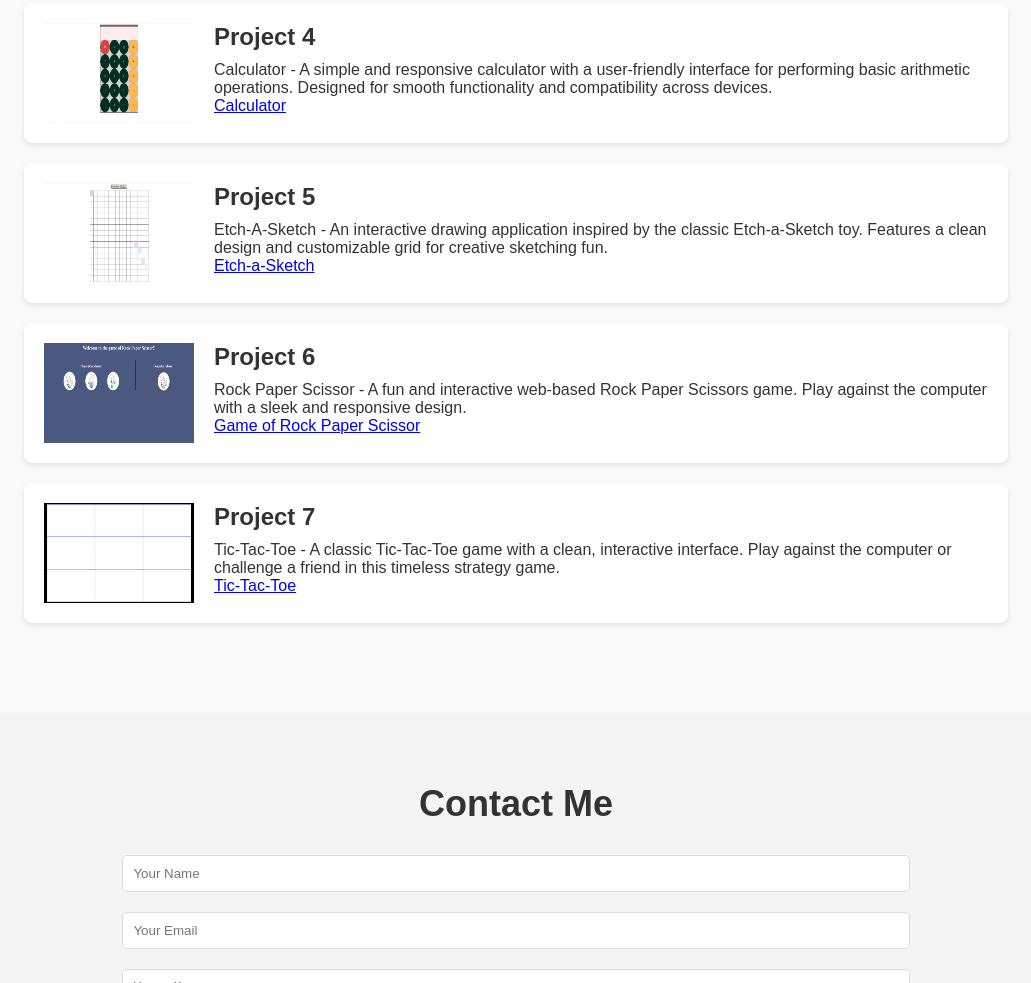
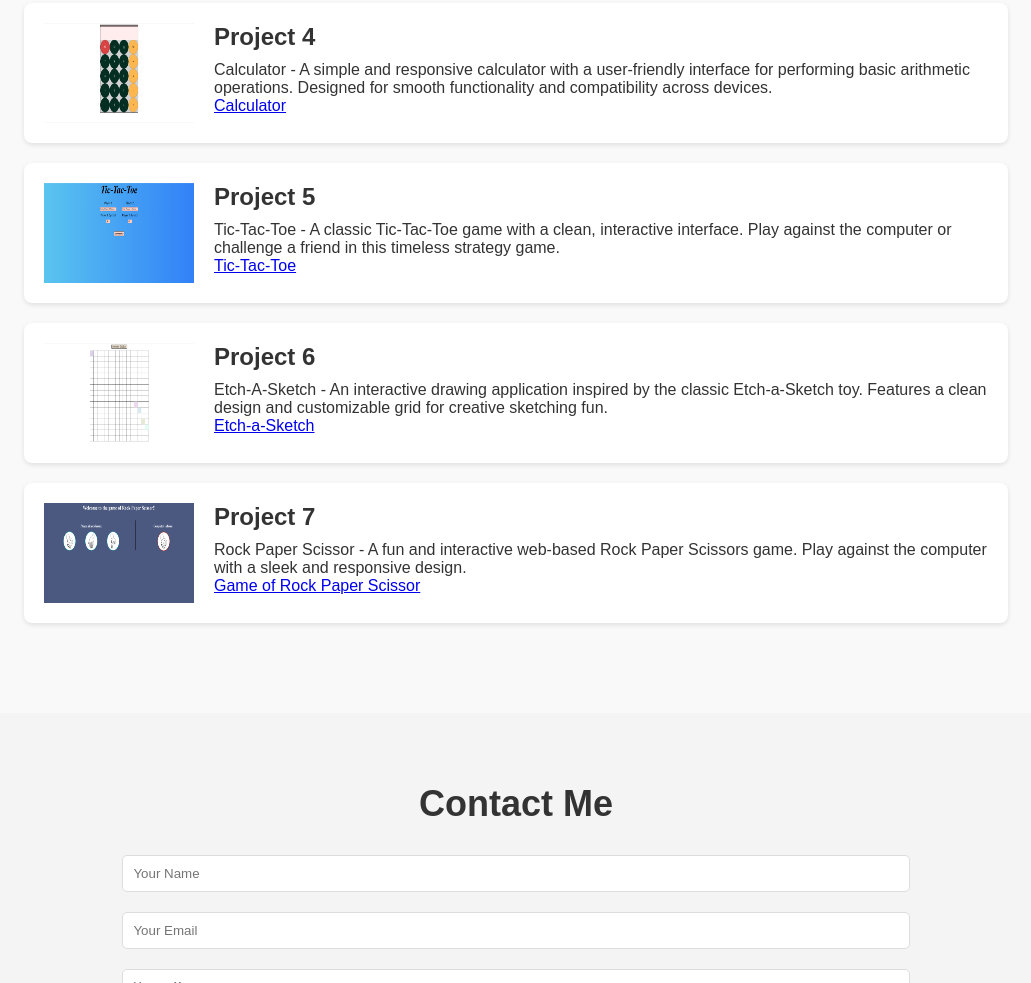
Before and after one commit to amaypip481/Portfolio, a plain HTML site: page index.html in a window 1280 px wide. Shown: the part 828-1811 px from the top of the page, without its empty margins (124-1155 px from the left). Drawn offline with Linux system fonts and the light colour scheme.

Commit message:
Adding details of new Tic-Tac-Toe project

```diff
--- a/index.html
+++ b/index.html
@@ -84,29 +84,30 @@
             </div>
           </div>
           <div class="project-card" id="Project5">
-            <img src="./Assets/Etch-a-Sketch.png" alt="Project 5">
+            <img src="./Assets/Tic-Tac-Toe-home.png" alt="Project 5">
             <div class="project-info">
               <h2>Project 5</h2>
+              <p>Tic-Tac-Toe - A classic Tic-Tac-Toe game with a clean, interactive interface. Play against the computer or challenge a friend in this timeless strategy game.</p>
+              <div><a href="https://amaypip481.github.io/Tic-Tac-Toe/">Tic-Tac-Toe</a></div>
+            </div>
+          </div>
+          <div class="project-card" id="Project6">
+            <img src="./Assets/Etch-a-Sketch.png" alt="Project 6">
+            <div class="project-info">
+              <h2>Project 6</h2>
               <p>Etch-A-Sketch - An interactive drawing application inspired by the classic Etch-a-Sketch toy. Features a clean design and customizable grid for creative sketching fun.</p>
               <div><a href="https://amaypip481.github.io/Etch-a-Sketch/">Etch-a-Sketch</a></div>
             </div>
           </div>
-          <div class="project-card" id="Project6">
-            <img src="./Assets/Rock Paper Scissor.png" alt="Project 6">
+          <div class="project-card" id="Project7">
+            <img src="./Assets/Rock Paper Scissor.png" alt="Project 7">
             <div class="project-info">
-              <h2>Project 6</h2>
+              <h2>Project 7</h2>
               <p>Rock Paper Scissor - A fun and interactive web-based Rock Paper Scissors game. Play against the computer with a sleek and responsive design.</p>
               <div><a href="https://amaypip481.github.io/RockPaperScissor/">Game of Rock Paper Scissor</a></div>
             </div>
           </div>
-          <div class="project-card" id="Project7">
-            <img src="./Assets/Tic Tac Toe.png" alt="Project 7">
-            <div class="project-info">
-              <h2>Project 7</h2>
-              <p>Tic-Tac-Toe - A classic Tic-Tac-Toe game with a clean, interactive interface. Play against the computer or challenge a friend in this timeless strategy game.</p>
-              <div><a href="https://amaypip481.github.io/Tic-Tac-toe-self/">Tic-Tac-Toe</a></div>
-            </div>
-          </div>
+
     </div>
   </section>
 
```
Also changed, not shown: Assets/Tic Tac Toe.png (deleted), Assets/Tic-Tac-Toe-home.png (added), 7 other files.
